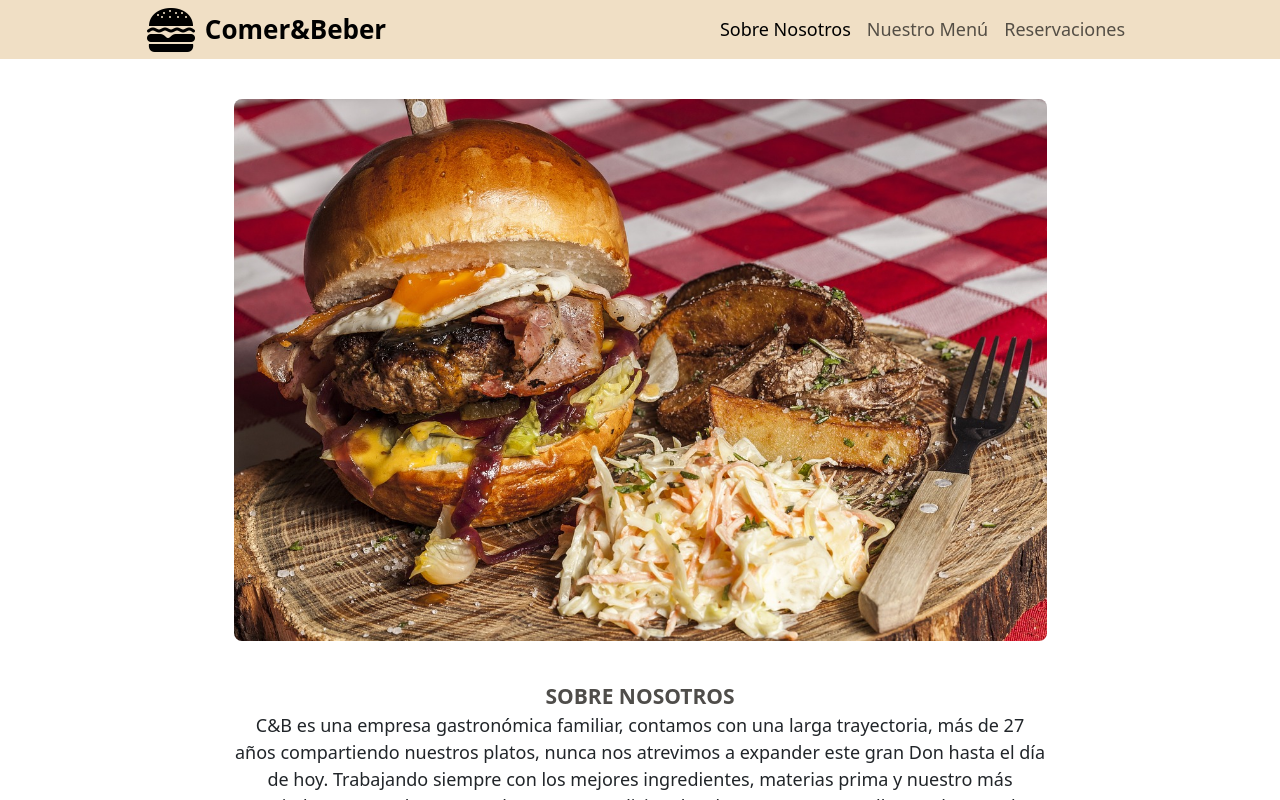
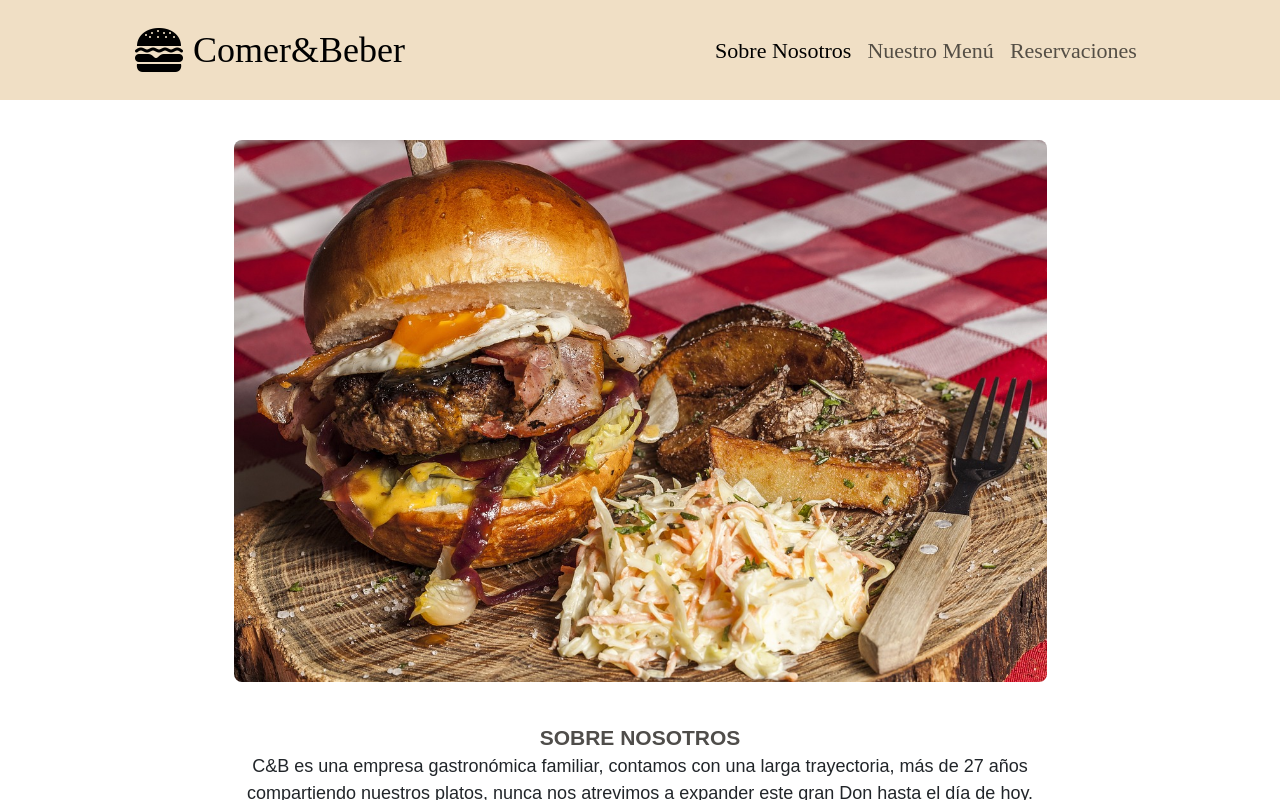
Before and after one commit to Joan-corporan/ProyectoReact, a React (Vite) app: page / in a window 1280 px wide. Shown: the top 800 px of the page. Built offline with nearby package versions, Linux system fonts and the light colour scheme.

Commit message:
Actualizando font-family del navbar

```diff
--- a/src/App.css
+++ b/src/App.css
@@ -1,10 +1,12 @@
 /*......................... Estilos del navbar ..................... */
 * {
+    font-family: Arial, Helvetica, sans-serif;
     margin: 0;
     padding: 0;
 }
 .bagC {
     background-color: #f0dfc5;
+    height: 100px;
 }
 .box p{
     text-align: center;
@@ -25,14 +27,16 @@ div .bagC nav ul{
     align-items: center;
 }
 .navC{
-    font-size: 18px;
+    font-family:cursive;
+    font-size: 22px;
 }
 div .bagC .div2navF span a{
+    font-family:cursive;
     color: black;
     text-decoration: none;
     margin-left: 10px;
-    font-size: 26px;
-    font-weight: 600;
+    font-size: 36px;
+    /* font-weight: 600; */
 }
 
 /*................... Estilos de la HomePages : Quienes somos .......................... */
```
